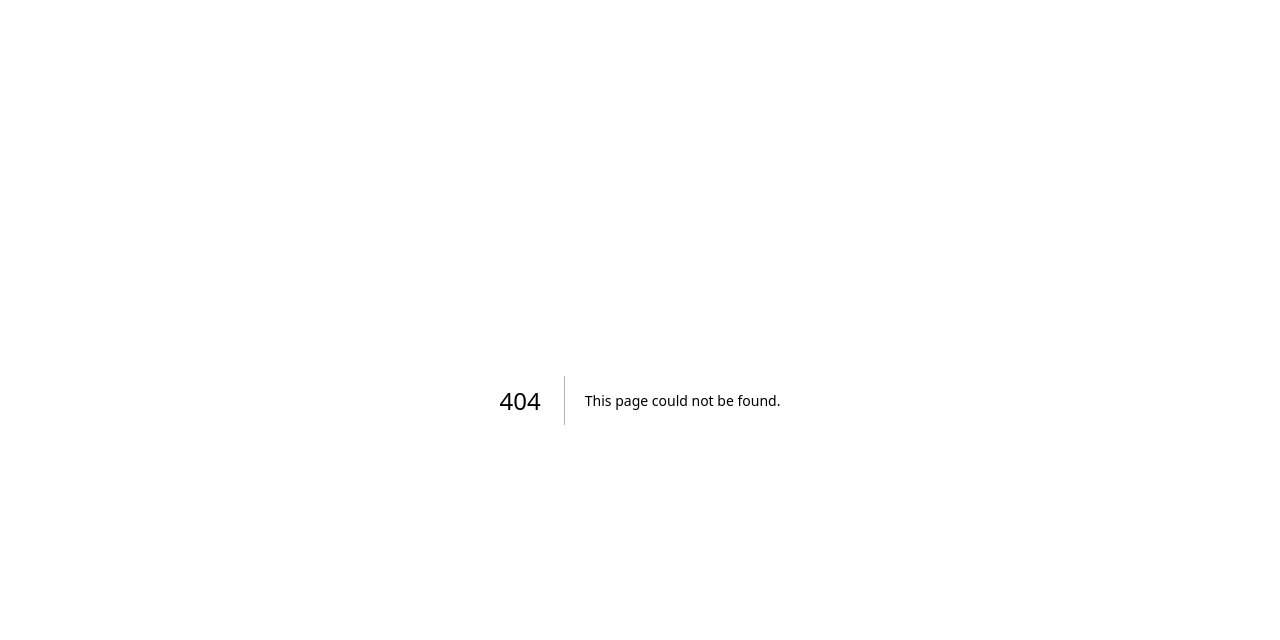
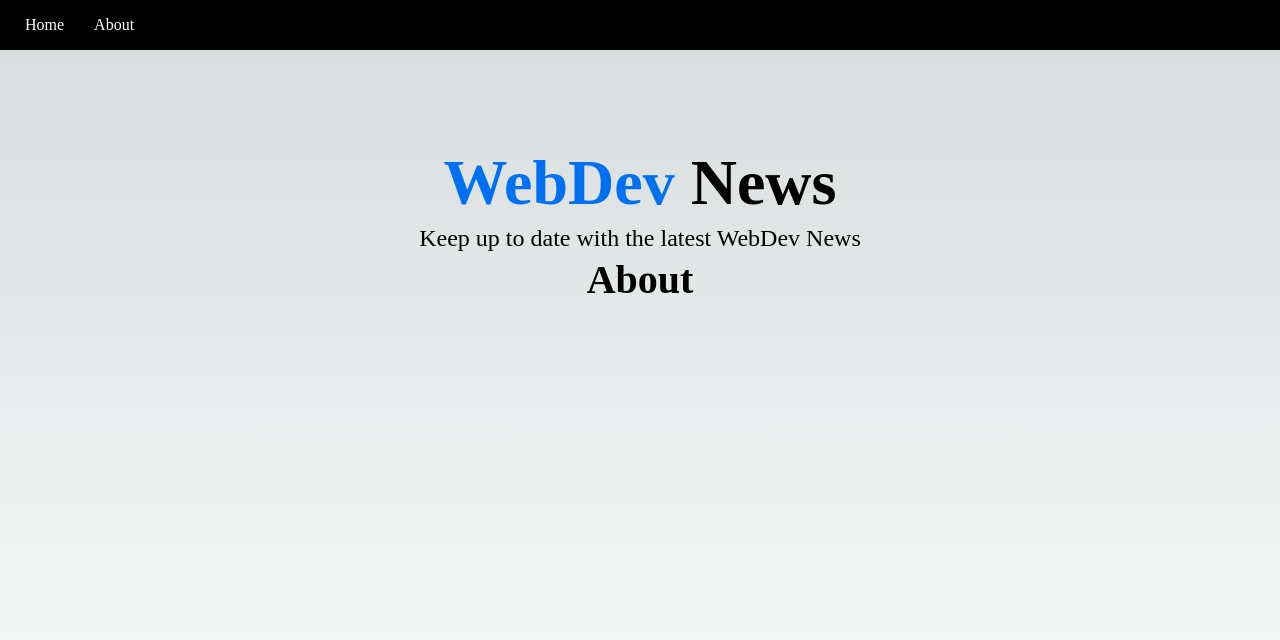
Before and after one commit to Emberglo/next-crash-course, a Next.js app: page /about in a window 1280 px wide. Before the commit this address had no page. Shown: the top 640 px of the page. Built offline with nearby package versions, Linux system fonts and the light colour scheme.

Commit message:
adding layout and basic components

```diff
--- /dev/null
+++ b/src/components/Header.tsx
@@ -0,0 +1,14 @@
+import headerStyles from '@/styles/Header.module.css';
+
+const Header = () => {
+  return (
+    <div>
+        <h1 className={headerStyles.title}>
+            <span>WebDev</span> News
+        </h1>
+        <p className={headerStyles.description}>Keep up to date with the latest WebDev News</p>
+    </div>
+  )
+}
+
+export default Header
--- /dev/null
+++ b/src/components/Layout.tsx
@@ -0,0 +1,19 @@
+import Nav from '@/components/Nav';
+import Header from '@/components/Header';
+import styles from '@/styles/Layout.module.css';
+
+const Layout = ({children}) => {
+  return (
+    <>
+        <Nav />
+        <div className={styles.container}>
+            <main className={styles.main}>
+                <Header />
+                {children}
+            </main>
+        </div>
+    </>
+  )
+}
+
+export default Layout
--- /dev/null
+++ b/src/components/Nav.tsx
@@ -0,0 +1,19 @@
+import Link from 'next/link';
+import navStyles from '@/styles/Nav.module.css';
+
+const Nav = () => {
+  return (
+    <nav className={navStyles.nav}>
+      <ul>
+        <li>
+            <Link href='/'>Home</Link>
+        </li>
+        <li>
+            <Link href='/about'>About</Link>
+        </li>
+      </ul>
+    </nav>
+  )
+}
+
+export default Nav
--- a/src/pages/_app.tsx
+++ b/src/pages/_app.tsx
@@ -1,6 +1,12 @@
-import '@/styles/globals.css'
-import type { AppProps } from 'next/app'
+import type { AppProps } from 'next/app';
+import Layout from '../components/Layout';
+import '@/styles/globals.css';
 
 export default function App({ Component, pageProps }: AppProps) {
-  return <Component {...pageProps} />
+  return (
+    //layout now wraps every page that is displayed instead of having the component be the top level
+    <Layout>
+      <Component {...pageProps} />
+    </Layout>
+  )
 }
--- /dev/null
+++ b/src/pages/about.tsx
@@ -0,0 +1,15 @@
+import Head from 'next/head';
+
+const about = () => {
+  return (
+    <div>
+      <Head>
+        <title>About</title>
+      </Head>
+
+      <h1>About</h1>
+    </div>
+  )
+}
+
+export default about
--- /dev/null
+++ b/src/styles/Header.module.css
@@ -0,0 +1,27 @@
+.title a,
+.title span {
+  color: #0070f3;
+  text-decoration: none;
+}
+
+.title a:hover,
+.title a:focus,
+.title a:active {
+  text-decoration: underline;
+}
+
+.title {
+  margin: 0;
+  line-height: 1.15;
+  font-size: 4rem;
+}
+
+.title,
+.description {
+  text-align: center;
+}
+
+.description {
+  line-height: 1.5;
+  font-size: 1.5rem;
+}
--- a/src/styles/Home.module.css
+++ b/src/styles/Layout.module.css
@@ -1,10 +1,20 @@
+.container {
+  min-height: 100vh;
+  padding: 0 0.5rem;
+  display: flex;
+  flex-direction: column;
+  justify-content: flex-start;
+  align-items: center;
+}
+
 .main {
   display: flex;
   flex-direction: column;
-  justify-content: space-between;
+  justify-content: flex-start;
   align-items: center;
   padding: 6rem;
   min-height: 100vh;
+  font-size: 1.25rem;
 }
 
 .description {
--- /dev/null
+++ b/src/styles/Nav.module.css
@@ -0,0 +1,21 @@
+
+.nav {
+    height: 50px;
+    padding: 10px;
+    background: #000;
+    color: #fff;
+    display: flex;
+    align-items: center;
+    justify-content: flex-start;
+  }
+
+  .nav ul {
+    display: flex;
+    justify-content: center;
+    align-items: center;
+    list-style: none;
+  }
+
+  .nav ul li a {
+    margin: 5px 15px;
+  }
```
Also changed, not shown: src/pages/index.tsx (+6 -105 lines).
